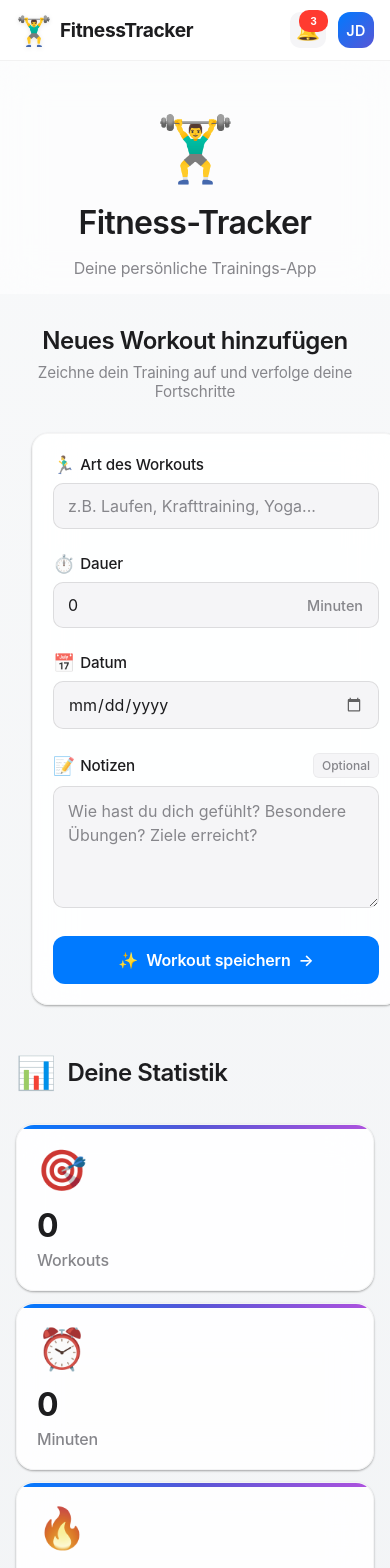
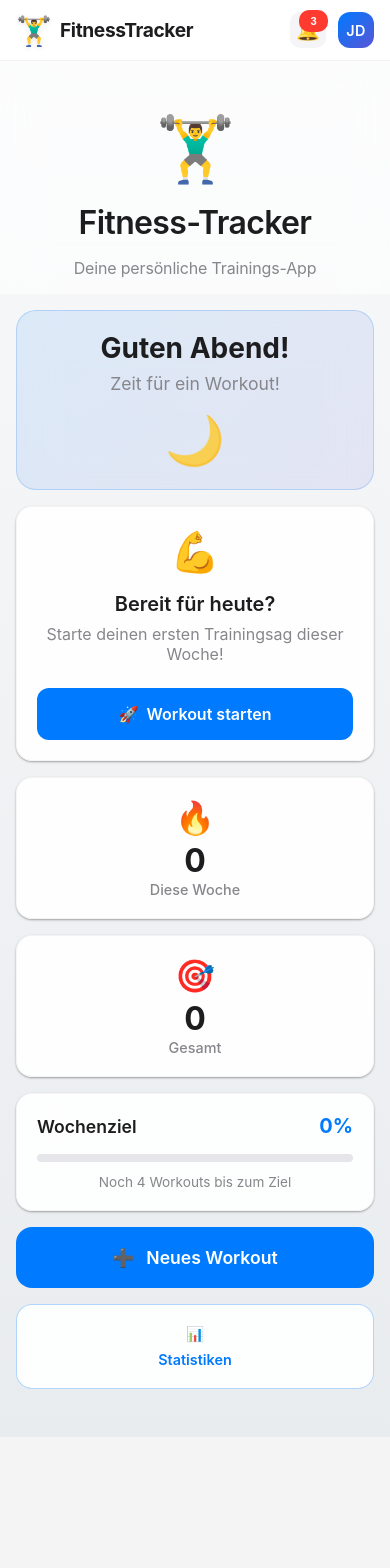
Before and after one commit to MortezaChinahkash/fitness-tracker, a Vue app: page / in a window 390 px wide. Shown: the top 1568 px of the page. After the commit the page ends 1437 px from the top, so only its background shows below. Built offline with nearby package versions, Linux system fonts and the light colour scheme.

Commit message:
feat: enhance DashboardView with welcome message, today's focus, and add workout modal functionality

```diff
--- a/src/App.vue
+++ b/src/App.vue
@@ -6,6 +6,7 @@ import Statistics from './components/Statistics.vue'
 import WorkoutList from './components/WorkoutList.vue'
 import EmptyState from './components/EmptyState.vue'
 import ProfileView from './components/ProfileView.vue'
+import DashboardView from './components/DashboardView.vue'
 
 const totalDuration = computed(() =>
   workouts.value.reduce((sum, workout) => sum + Number(workout.duration), 0)
@@ -26,6 +27,9 @@ const workouts = ref<Workout[]>([])
 // Navigation State
 const currentView = ref('dashboard')
 
+// Modal State
+const showAddWorkout = ref(false)
+
 function navigateToView(view: string) {
   currentView.value = view
 }
@@ -33,6 +37,11 @@ function navigateToView(view: string) {
 // Funktion, um ein Workout hinzuzufügen
 function addWorkout(workout: Workout) {
   workouts.value.push(workout)
+}
+
+function addWorkoutAndClose(workout: Workout) {
+  addWorkout(workout)
+  showAddWorkout.value = false
 }
 
 function deleteWorkout(index: number) {
@@ -92,28 +101,21 @@ function formatDate(dateString: string): string {
 
       <!-- Dashboard View -->
       <div v-if="currentView === 'dashboard'" class="content-section">
-        <AddWorkout @add="addWorkout" />
-
-        <Statistics
+        <DashboardView
           :workoutCount="workoutCount"
           :totalDuration="totalDuration"
-          :averageDuration="averageDuration"
           :workouts="workouts"
+          @showAddWorkout="showAddWorkout = true"
+          @navigateToWorkouts="navigateToView('workouts')"
+          @navigateToStatistics="navigateToView('statistics')"
+          @navigateToProfile="navigateToView('profile')"
         />
 
-        <div v-if="workouts.length > 0" class="recent-workouts">
-          <h2 class="section-title">
-            <span class="section-icon">⏱️</span>
-            Letzte Aktivitäten
-          </h2>
-          <div class="recent-list">
-            <div v-for="(workout, index) in workouts.slice(-3)" :key="index" class="recent-item">
-              <span class="recent-emoji">{{ getWorkoutEmoji(workout.type) }}</span>
-              <div class="recent-content">
-                <h4>{{ workout.type }}</h4>
-                <p>{{ workout.duration }} Minuten • {{ formatDate(workout.date) }}</p>
-              </div>
-            </div>
+        <!-- Add Workout Modal/Dialog -->
+        <div v-if="showAddWorkout" class="modal-overlay" @click="showAddWorkout = false">
+          <div class="modal-content" @click.stop>
+            <AddWorkout @add="addWorkoutAndClose" />
+            <button class="modal-close" @click="showAddWorkout = false">×</button>
           </div>
         </div>
       </div>
@@ -329,6 +331,58 @@ function formatDate(dateString: string): string {
   }
 }
 
+/* Modal Styles */
+.modal-overlay {
+  position: fixed;
+  top: 0;
+  left: 0;
+  right: 0;
+  bottom: 0;
+  background: rgba(0, 0, 0, 0.5);
+  backdrop-filter: blur(10px);
+  display: flex;
+  align-items: center;
+  justify-content: center;
+  z-index: 1000;
+  padding: 1rem;
+}
+
+.modal-content {
+  background: white;
+  border-radius: 20px;
+  max-width: 500px;
+  width: 100%;
+  max-height: 90vh;
+  overflow-y: auto;
+  position: relative;
+  box-shadow:
+    0 10px 40px rgba(0, 0, 0, 0.2),
+    0 4px 20px rgba(0, 0, 0, 0.1);
+}
+
+.modal-close {
+  position: absolute;
+  top: 1rem;
+  right: 1rem;
+  background: rgba(0, 0, 0, 0.1);
+  border: none;
+  border-radius: 50%;
+  width: 32px;
+  height: 32px;
+  display: flex;
+  align-items: center;
+  justify-content: center;
+  cursor: pointer;
+  font-size: 1.5rem;
+  color: #86868b;
+  transition: all 0.2s ease;
+}
+
+.modal-close:hover {
+  background: rgba(0, 0, 0, 0.2);
+  color: #1d1d1f;
+}
+
 /* Apple-style Typography */
 * {
   -webkit-font-smoothing: antialiased;
--- a/src/components/DashboardView.vue
+++ b/src/components/DashboardView.vue
@@ -217,17 +217,145 @@ function getDaysAgo(dateString: string): string {
 <style scoped>
 .dashboard-container {
   display: grid;
-  gap: 2rem;
+  gap: 1.5rem;
+  max-width: 100%;
 }
 
-/* Quick Stats */
-.quick-stats {
-  display: grid;
-  grid-template-columns: repeat(auto-fit, minmax(150px, 1fr));
+/* Welcome Card */
+.welcome-card {
+  background: linear-gradient(135deg, rgba(0, 122, 255, 0.1), rgba(88, 86, 214, 0.1));
+  backdrop-filter: blur(20px);
+  border-radius: 20px;
+  padding: 2rem;
+  border: 1px solid rgba(0, 122, 255, 0.2);
+  display: flex;
+  justify-content: space-between;
+  align-items: center;
+}
+
+.welcome-content h2 {
+  margin: 0 0 0.5rem 0;
+  font-size: 1.75rem;
+  font-weight: 700;
+  color: #1d1d1f;
+  font-family: -apple-system, BlinkMacSystemFont, 'SF Pro Display', 'Helvetica Neue', sans-serif;
+}
+
+.welcome-content p {
+  margin: 0;
+  color: #86868b;
+  font-size: 1.1rem;
+  font-family: -apple-system, BlinkMacSystemFont, 'SF Pro Display', 'Helvetica Neue', sans-serif;
+}
+
+.welcome-icon {
+  font-size: 3rem;
+  opacity: 0.8;
+}
+
+/* Today's Focus */
+.today-focus {
+  background: rgba(255, 255, 255, 0.9);
+  backdrop-filter: blur(20px);
+  border-radius: 16px;
+  padding: 1.5rem;
+  border: 1px solid rgba(0, 0, 0, 0.04);
+  box-shadow:
+    0 1px 3px rgba(0, 0, 0, 0.12),
+    0 1px 2px rgba(0, 0, 0, 0.24);
+}
+
+.focus-header {
+  display: flex;
+  align-items: center;
+  gap: 1rem;
+  margin-bottom: 1.5rem;
+}
+
+.focus-icon {
+  font-size: 2.5rem;
+}
+
+.focus-content h3 {
+  margin: 0 0 0.5rem 0;
+  font-size: 1.25rem;
+  font-weight: 600;
+  color: #1d1d1f;
+  font-family: -apple-system, BlinkMacSystemFont, 'SF Pro Display', 'Helvetica Neue', sans-serif;
+}
+
+.focus-content p {
+  margin: 0;
+  color: #86868b;
+  font-size: 1rem;
+  font-family: -apple-system, BlinkMacSystemFont, 'SF Pro Display', 'Helvetica Neue', sans-serif;
+}
+
+.start-workout-btn {
+  background: #007AFF;
+  color: white;
+  border: none;
+  border-radius: 12px;
+  padding: 1rem 1.5rem;
+  font-weight: 600;
+  cursor: pointer;
+  transition: all 0.2s ease;
+  display: flex;
+  align-items: center;
+  gap: 0.5rem;
+  font-size: 1rem;
+  width: 100%;
+  justify-content: center;
+  font-family: -apple-system, BlinkMacSystemFont, 'SF Pro Display', 'Helvetica Neue', sans-serif;
+}
+
+.start-workout-btn:hover {
+  background: #0056b3;
+  transform: translateY(-1px);
+}
+
+/* Achievement Card */
+.achievement-card {
+  background: linear-gradient(135deg, rgba(52, 199, 89, 0.1), rgba(48, 209, 88, 0.1));
+  backdrop-filter: blur(20px);
+  border-radius: 16px;
+  padding: 1.5rem;
+  border: 1px solid rgba(52, 199, 89, 0.3);
+}
+
+.achievement-content {
+  display: flex;
+  align-items: center;
   gap: 1rem;
 }
 
-.quick-stat-card {
+.achievement-icon {
+  font-size: 2.5rem;
+}
+
+.achievement-content h3 {
+  margin: 0 0 0.5rem 0;
+  font-size: 1.25rem;
+  font-weight: 600;
+  color: #1d1d1f;
+  font-family: -apple-system, BlinkMacSystemFont, 'SF Pro Display', 'Helvetica Neue', sans-serif;
+}
+
+.achievement-content p {
+  margin: 0;
+  color: #86868b;
+  font-size: 1rem;
+  font-family: -apple-system, BlinkMacSystemFont, 'SF Pro Display', 'Helvetica Neue', sans-serif;
+}
+
+/* Quick Overview */
+.quick-overview {
+  display: grid;
+  grid-template-columns: 1fr 1fr;
+  gap: 1rem;
+}
+
+.overview-card {
   background: rgba(255, 255, 255, 0.9);
   backdrop-filter: blur(20px);
   border-radius: 16px;
@@ -240,20 +368,20 @@ function getDaysAgo(dateString: string): string {
   transition: all 0.2s ease;
 }
 
-.quick-stat-card:hover {
+.overview-card:hover {
   transform: translateY(-2px);
   box-shadow:
     0 4px 12px rgba(0, 0, 0, 0.1),
     0 2px 6px rgba(0, 0, 0, 0.06);
 }
 
-.stat-icon {
+.overview-icon {
   font-size: 2rem;
   margin-bottom: 0.5rem;
 }
 
-.stat-number {
-  font-size: 1.75rem;
+.overview-number {
+  font-size: 2rem;
   font-weight: 700;
   color: #1d1d1f;
   line-height: 1;
@@ -261,90 +389,15 @@ function getDaysAgo(dateString: string): string {
   font-family: -apple-system, BlinkMacSystemFont, 'SF Pro Display', 'Helvetica Neue', sans-serif;
 }
 
-.stat-label {
-  font-size: 0.85rem;
+.overview-label {
+  font-size: 0.9rem;
   font-weight: 500;
   color: #86868b;
   font-family: -apple-system, BlinkMacSystemFont, 'SF Pro Display', 'Helvetica Neue', sans-serif;
 }
 
-/* Motivation Card */
-.motivation-card {
-  background: linear-gradient(135deg, rgba(0, 122, 255, 0.1), rgba(88, 86, 214, 0.1));
-  backdrop-filter: blur(20px);
-  border-radius: 20px;
-  padding: 2rem;
-  border: 1px solid rgba(0, 122, 255, 0.2);
-  box-shadow:
-    0 1px 3px rgba(0, 0, 0, 0.12),
-    0 1px 2px rgba(0, 0, 0, 0.24);
-}
-
-.motivation-header {
-  display: flex;
-  align-items: center;
-  gap: 1rem;
-  margin-bottom: 1rem;
-}
-
-.motivation-icon {
-  font-size: 3rem;
-}
-
-.motivation-content h3 {
-  margin: 0 0 0.5rem 0;
-  font-size: 1.5rem;
-  font-weight: 600;
-  color: #1d1d1f;
-  font-family: -apple-system, BlinkMacSystemFont, 'SF Pro Display', 'Helvetica Neue', sans-serif;
-}
-
-.motivation-content p {
-  margin: 0;
-  color: #86868b;
-  font-size: 1rem;
-  font-family: -apple-system, BlinkMacSystemFont, 'SF Pro Display', 'Helvetica Neue', sans-serif;
-}
-
-.motivation-btn {
-  background: #007AFF;
-  color: white;
-  border: none;
-  border-radius: 12px;
-  padding: 1rem 1.5rem;
-  font-weight: 600;
-  cursor: pointer;
-  transition: all 0.2s ease;
-  display: flex;
-  align-items: center;
-  gap: 0.5rem;
-  font-size: 1rem;
-  font-family: -apple-system, BlinkMacSystemFont, 'SF Pro Display', 'Helvetica Neue', sans-serif;
-}
-
-.motivation-btn:hover {
-  background: #0056b3;
-  transform: translateY(-1px);
-}
-
-/* Section Titles */
-.section-title {
-  display: flex;
-  align-items: center;
-  gap: 0.5rem;
-  font-size: 1.25rem;
-  font-weight: 600;
-  color: #1d1d1f;
-  margin: 0 0 1rem 0;
-  font-family: -apple-system, BlinkMacSystemFont, 'SF Pro Display', 'Helvetica Neue', sans-serif;
-}
-
-.section-icon {
-  font-size: 1.25rem;
-}
-
-/* Recent Activities */
-.recent-activities {
+/* Latest Activity */
+.latest-activity {
   background: rgba(255, 255, 255, 0.9);
   backdrop-filter: blur(20px);
   border-radius: 16px;
@@ -355,85 +408,82 @@ function getDaysAgo(dateString: string): string {
     0 1px 2px rgba(0, 0, 0, 0.24);
 }
 
-.recent-list {
+.section-title {
   display: flex;
-  flex-direction: column;
-  gap: 0.75rem;
-  margin-bottom: 1rem;
+  align-items: center;
+  gap: 0.5rem;
+  font-size: 1.1rem;
+  font-weight: 600;
+  color: #1d1d1f;
+  margin: 0 0 1rem 0;
+  font-family: -apple-system, BlinkMacSystemFont, 'SF Pro Display', 'Helvetica Neue', sans-serif;
 }
 
-.recent-item {
+.section-icon {
+  font-size: 1.1rem;
+}
+
+.activity-card {
   display: flex;
   align-items: center;
   gap: 1rem;
-  padding: 0.75rem;
+  padding: 1rem;
   background: #f5f5f7;
+  border-radius: 12px;
+  border: 1px solid rgba(0, 0, 0, 0.04);
+}
+
+.activity-emoji {
+  font-size: 1.5rem;
+  width: 40px;
+  height: 40px;
+  display: flex;
+  align-items: center;
+  justify-content: center;
+  background: white;
   border-radius: 10px;
   border: 1px solid rgba(0, 0, 0, 0.04);
 }
 
-.recent-emoji {
-  font-size: 1.25rem;
-  width: 35px;
-  height: 35px;
-  display: flex;
-  align-items: center;
-  justify-content: center;
-  background: white;
-  border-radius: 8px;
-  border: 1px solid rgba(0, 0, 0, 0.04);
-}
-
-.recent-content {
+.activity-content {
   flex: 1;
 }
 
-.recent-content h4 {
+.activity-content h4 {
   margin: 0 0 0.25rem 0;
-  font-size: 0.95rem;
+  font-size: 1rem;
   font-weight: 600;
   color: #1d1d1f;
   text-transform: capitalize;
   font-family: -apple-system, BlinkMacSystemFont, 'SF Pro Display', 'Helvetica Neue', sans-serif;
 }
 
-.recent-content p {
+.activity-content p {
   margin: 0;
-  font-size: 0.8rem;
+  font-size: 0.85rem;
   color: #86868b;
   font-family: -apple-system, BlinkMacSystemFont, 'SF Pro Display', 'Helvetica Neue', sans-serif;
 }
 
-.recent-badge {
+.view-more-btn {
   background: #007AFF;
   color: white;
-  padding: 0.25rem 0.5rem;
-  border-radius: 6px;
-  font-size: 0.75rem;
+  border: none;
+  border-radius: 8px;
+  padding: 0.5rem 1rem;
   font-weight: 500;
+  cursor: pointer;
+  transition: all 0.2s ease;
+  font-size: 0.85rem;
   font-family: -apple-system, BlinkMacSystemFont, 'SF Pro Display', 'Helvetica Neue', sans-serif;
 }
 
-.view-all-btn {
-  background: transparent;
-  border: 1px solid #007AFF;
-  color: #007AFF;
-  border-radius: 8px;
-  padding: 0.75rem 1rem;
-  font-weight: 500;
-  cursor: pointer;
-  transition: all 0.2s ease;
-  width: 100%;
-  font-family: -apple-system, BlinkMacSystemFont, 'SF Pro Display', 'Helvetica Neue', sans-serif;
+.view-more-btn:hover {
+  background: #0056b3;
 }
 
-.view-all-btn:hover {
-  background: #007AFF;
-  color: white;
-}
-
-/* Quick Actions */
-.quick-actions {
+/* Weekly Progress */
+.weekly-progress {
   background: rgba(255, 255, 255, 0.9);
   backdrop-filter: blur(20px);
   border-radius: 16px;
@@ -444,106 +494,26 @@ function getDaysAgo(dateString: string): string {
     0 1px 2px rgba(0, 0, 0, 0.24);
 }
 
-.actions-grid {
-  display: grid;
-  grid-template-columns: repeat(auto-fit, minmax(150px, 1fr));
-  gap: 1rem;
+.progress-header {
+  display: flex;
+  justify-content: space-between;
+  align-items: center;
+  margin-bottom: 1rem;
 }
 
-.action-card {
-  background: #f5f5f7;
-  border: 1px solid rgba(0, 0, 0, 0.04);
-  border-radius: 12px;
-  padding: 1rem;
-  cursor: pointer;
-  transition: all 0.2s ease;
-  text-align: center;
-  display: flex;
-  flex-direction: column;
-  align-items: center;
-  gap: 0.75rem;
-}
-
-.action-card:hover {
-  background: white;
-  transform: translateY(-1px);
-  box-shadow: 0 4px 12px rgba(0, 0, 0, 0.1);
-}
-
-.action-icon {
-  font-size: 1.5rem;
-}
-
-.action-content h4 {
-  margin: 0 0 0.25rem 0;
-  font-size: 0.9rem;
+.progress-header h3 {
+  margin: 0;
+  font-size: 1.1rem;
   font-weight: 600;
   color: #1d1d1f;
   font-family: -apple-system, BlinkMacSystemFont, 'SF Pro Display', 'Helvetica Neue', sans-serif;
 }
 
-.action-content p {
-  margin: 0;
-  font-size: 0.75rem;
-  color: #86868b;
+.progress-percentage {
+  font-size: 1.25rem;
+  font-weight: 700;
+  color: #007AFF;
   font-family: -apple-system, BlinkMacSystemFont, 'SF Pro Display', 'Helvetica Neue', sans-serif;
-}
-
-/* Weekly Goal */
-.weekly-goal {
-  background: rgba(255, 255, 255, 0.9);
-  backdrop-filter: blur(20px);
-  border-radius: 16px;
-  padding: 1.5rem;
-  border: 1px solid rgba(0, 0, 0, 0.04);
-  box-shadow:
-    0 1px 3px rgba(0, 0, 0, 0.12),
-    0 1px 2px rgba(0, 0, 0, 0.24);
-}
-
-.goal-card {
-  padding: 1rem;
-  background: #f5f5f7;
-  border-radius: 12px;
-  border: 1px solid rgba(0, 0, 0, 0.04);
-}
-
-.goal-header {
-  display: flex;
-  align-items: center;
-  gap: 1rem;
-  margin-bottom: 1rem;
-}
-
-.goal-icon {
-  font-size: 1.5rem;
-  width: 40px;
-  height: 40px;
-  display: flex;
-  align-items: center;
-  justify-content: center;
-  background: white;
-  border-radius: 8px;
-  border: 1px solid rgba(0, 0, 0, 0.04);
-}
-
-.goal-info h4 {
-  margin: 0 0 0.25rem 0;
-  font-size: 1rem;
-  font-weight: 600;
-  color: #1d1d1f;
-  font-family: -apple-system, BlinkMacSystemFont, 'SF Pro Display', 'Helvetica Neue', sans-serif;
-}
-
-.goal-info p {
-  margin: 0;
-  font-size: 0.85rem;
-  color: #86868b;
-  font-family: -apple-system, BlinkMacSystemFont, 'SF Pro Display', 'Helvetica Neue', sans-serif;
-}
-
-.goal-progress {
-  margin-top: 1rem;
 }
 
 .progress-bar {
@@ -551,7 +521,7 @@ function getDaysAgo(dateString: string): string {
   background: #e5e5ea;
   border-radius: 4px;
   overflow: hidden;
-  margin-bottom: 0.5rem;
+  margin-bottom: 0.75rem;
 }
 
 .progress-fill {
@@ -561,25 +531,89 @@ function getDaysAgo(dateString: string): string {
   transition: width 0.3s ease;
 }
 
-.progress-text {
-  font-size: 0.8rem;
+.progress-subtitle {
+  margin: 0;
+  font-size: 0.85rem;
   color: #86868b;
   text-align: center;
-  display: block;
   font-family: -apple-system, BlinkMacSystemFont, 'SF Pro Display', 'Helvetica Neue', sans-serif;
+}
+
+/* Dashboard Actions */
+.dashboard-actions {
+  display: grid;
+  grid-template-columns: 2fr 1fr;
+  gap: 1rem;
+}
+
+.action-primary {
+  background: #007AFF;
+  color: white;
+  border: none;
+  border-radius: 16px;
+  padding: 1.25rem;
+  font-weight: 600;
+  cursor: pointer;
+  transition: all 0.2s ease;
+  display: flex;
+  align-items: center;
+  justify-content: center;
+  gap: 0.75rem;
+  font-size: 1.1rem;
+  font-family: -apple-system, BlinkMacSystemFont, 'SF Pro Display', 'Helvetica Neue', sans-serif;
+}
+
+.action-primary:hover {
+  background: #0056b3;
+  transform: translateY(-1px);
+}
+
+.action-secondary {
+  background: rgba(255, 255, 255, 0.9);
+  color: #007AFF;
+  border: 1px solid rgba(0, 122, 255, 0.3);
+  border-radius: 16px;
+  padding: 1.25rem;
+  font-weight: 600;
+  cursor: pointer;
+  transition: all 0.2s ease;
+  display: flex;
+  flex-direction: column;
+  align-items: center;
+  justify-content: center;
+  gap: 0.5rem;
+  font-size: 0.9rem;
+  font-family: -apple-system, BlinkMacSystemFont, 'SF Pro Display', 'Helvetica Neue', sans-serif;
+}
+
+.action-secondary:hover {
+  background: #007AFF;
+  color: white;
+  transform: translateY(-1px);
 }
 
 /* Responsive Design */
 @media (max-width: 768px) {
-  .quick-stats {
-    grid-template-columns: repeat(3, 1fr);
+  .dashboard-container {
+    gap: 1.25rem;
   }
 
-  .actions-grid {
+  .welcome-card {
+    flex-direction: column;
+    text-align: center;
+    gap: 1rem;
+  }
+
+  .quick-overview {
     grid-template-columns: 1fr;
   }
 
-  .motivation-header {
+  .dashboard-actions {
+    grid-template-columns: 1fr;
+  }
+
+  .focus-header,
+  .achievement-content {
     flex-direction: column;
     text-align: center;
   }
@@ -587,18 +621,18 @@ function getDaysAgo(dateString: string): string {
 
 @media (max-width: 480px) {
   .dashboard-container {
-    gap: 1.5rem;
+    gap: 1rem;
   }
 
-  .quick-stats {
-    grid-template-columns: 1fr;
-    gap: 0.75rem;
+  .welcome-card,
+  .today-focus,
+  .achievement-card,
+  .latest-activity,
+  .weekly-progress {
+    padding: 1.25rem;
   }
 
-  .motivation-card,
-  .recent-activities,
-  .quick-actions,
-  .weekly-goal {
+  .overview-card {
     padding: 1.25rem;
   }
 }
```
